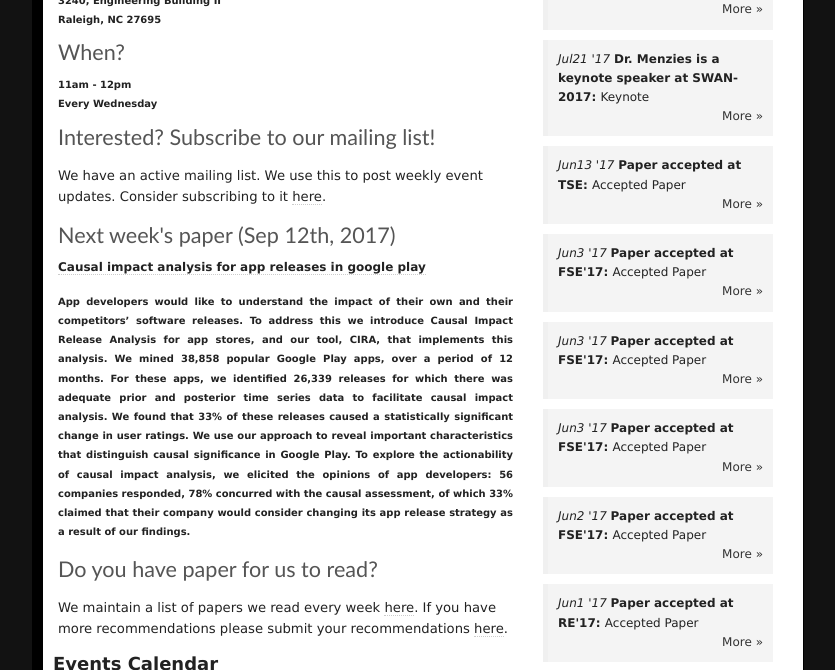
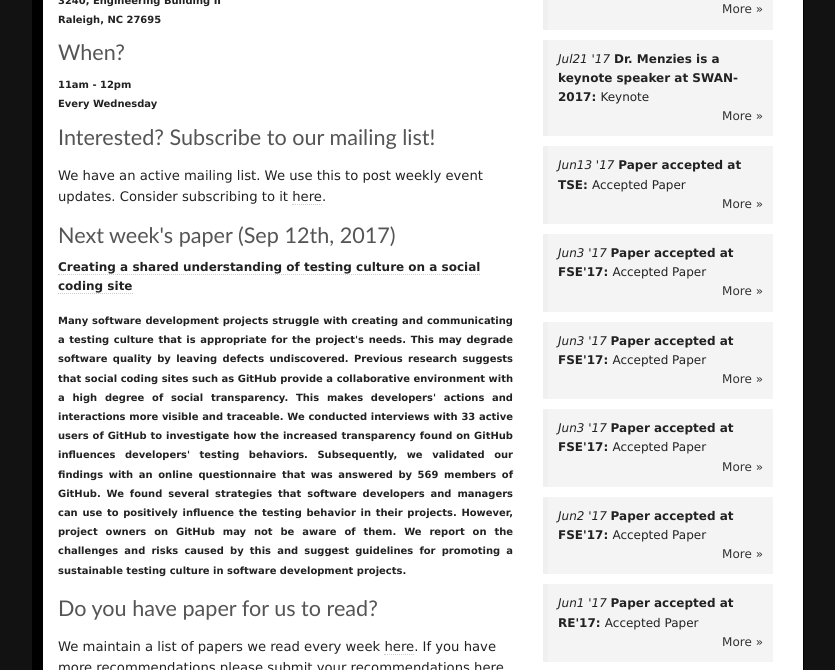
Before and after one commit to ai-se/ai-se.github.io, a Jekyll site: the page built from events/index.html, in a window 1280 px wide and 900 px high, scrolled down 782 px, cut to the strip 0-670 px from the top of the window. Shown: the whole strip, without its empty margins (223-1058 px from the left). Built offline with Jekyll 4.4.1, drawn with Linux system fonts in a browser that asks for light colours; comment, search, counter and statistics services are not loaded.

Commit message:
Update index.html

```diff
--- a/events/index.html
+++ b/events/index.html
@@ -32,10 +32,10 @@ Every Wednesday<br>
 <div class="span3">
 <h3>Next week's paper (Sep 12th, 2017)</h3>
 <h4>
-	<a href="https://goo.gl/Z4cmfC" target="_blank">Causal impact analysis for app releases in google play</a>
+	<a href="https://goo.gl/5g91P3" target="_blank">Creating a shared understanding of testing culture on a social coding site</a>
 </h4>
 <p>
-	<h5 style="text-align:justify">App developers would like to understand the impact of their own and their competitors’ software releases. To address this we introduce Causal Impact Release Analysis for app stores, and our tool, CIRA, that implements this analysis. We mined 38,858 popular Google Play apps, over a period of 12 months. For these apps, we identified 26,339 releases for which there was adequate prior and posterior time series data to facilitate causal impact analysis. We found that 33% of these releases caused a statistically significant change in user ratings. We use our approach to reveal important characteristics that distinguish causal significance in Google Play. To explore the actionability of causal impact analysis, we elicited the opinions of app developers: 56 companies responded, 78% concurred with the causal assessment, of which 33% claimed that their company would consider changing its app release strategy as a result of our findings.</h5></p>
+	<h5 style="text-align:justify">Many software development projects struggle with creating and communicating a testing culture that is appropriate for the project's needs. This may degrade software quality by leaving defects undiscovered. Previous research suggests that social coding sites such as GitHub provide a collaborative environment with a high degree of social transparency. This makes developers' actions and interactions more visible and traceable. We conducted interviews with 33 active users of GitHub to investigate how the increased transparency found on GitHub influences developers' testing behaviors. Subsequently, we validated our findings with an online questionnaire that was answered by 569 members of GitHub. We found several strategies that software developers and managers can use to positively influence the testing behavior in their projects. However, project owners on GitHub may not be aware of them. We report on the challenges and risks caused by this and suggest guidelines for promoting a sustainable testing culture in software development projects.</h5></p>
 </div>
 <h3>Do you have paper for us to read?</h3>
 <p>We maintain a list of papers we read every week <a href="http://tiny.cc/raise_read" target="_blank">here</a>. If you have more recommendations please submit your recommendations <a href="https://goo.gl/forms/PXF1CJhuoDfL6zLK2" target="_blank">here</a>.</p>
```
